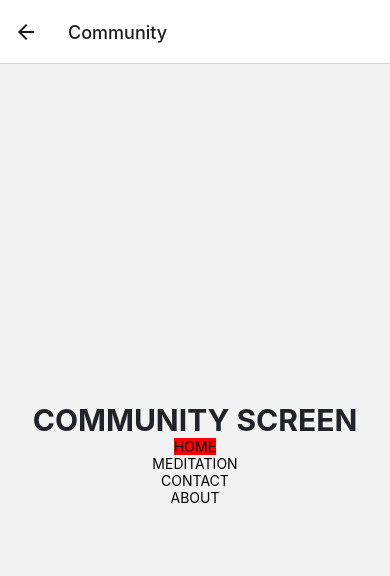
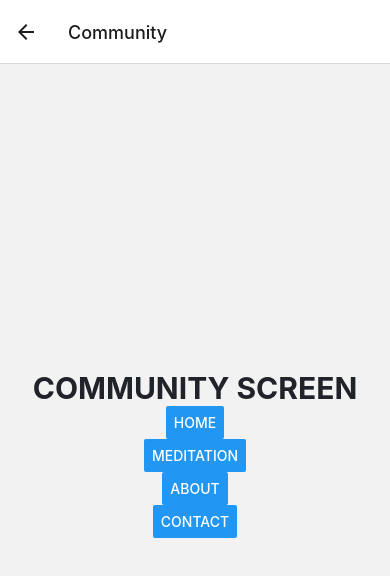
Before and after one commit to danieldenton/time-is-all-we-have-mobile, a React Native app: screen /Community in a window 390 px wide. Shown: the top 576 px of the page. Built offline with nearby package versions, Linux system fonts and the light colour scheme.

Commit message:
updated nav working and importing NavButtons

```diff
--- a/src/components/NavButtons.tsx
+++ b/src/components/NavButtons.tsx
@@ -1,8 +1,9 @@
 import React from "react";
 import { Button } from "react-native";
 import { IStackScreenProps } from "../navigation/StackScreenProps";
+import { IRouteNames } from "../navigation/routeNames";
 
-export const NavButtons: React.FunctionComponent<IStackScreenProps & any> = ({ navigation, names }) => {
+export const NavButtons: React.FunctionComponent<any> = ({ navigation, names }) => {
 
   const navButtons = names.map((name: string, i: number) => {
     return (
--- /dev/null
+++ b/src/navigation/routeNames.ts
@@ -0,0 +1,7 @@
+export interface IRouteNames {
+ names: string[]
+}
+
+export const routeNames: string[] = [
+    "Home", "Meditation", "Community", "About", "Contact"
+]
--- a/src/screens/About.tsx
+++ b/src/screens/About.tsx
@@ -1,45 +1,22 @@
 import React from "react";
 import { StatusBar } from "expo-status-bar";
-import { Text, View, Pressable } from "react-native";
+import { Text, View } from "react-native";
 import { IStackScreenProps } from "../navigation/StackScreenProps";
 import { styles } from "../styles";
+import { NavButtons } from "../components/NavButtons";
+import { routeNames } from "../navigation/routeNames";
 
 export const AboutScreen: React.FunctionComponent<IStackScreenProps> = (
   props
 ) => {
   const { navigation } = props;
 
+  const names = routeNames.filter((rn, i) => i !== 3)
+
   return (
     <View style={styles.container}>
       <Text style={styles.text}>ABOUT</Text>
-      <Pressable
-        onPress={() => {
-          navigation.navigate("Home");
-        }}
-      >
-        <Text>HOME</Text>
-      </Pressable>
-      <Pressable
-        onPress={() => {
-          navigation.navigate("Meditation");
-        }}
-      >
-        <Text>MEDITATION</Text>
-      </Pressable>
-      <Pressable
-        onPress={() => {
-          navigation.navigate("Community");
-        }}
-      >
-        <Text>COMMUNITY</Text>
-      </Pressable>
-      <Pressable
-        onPress={() => {
-          navigation.navigate("Contact");
-        }}
-      >
-        <Text>CONTACT</Text>
-      </Pressable>
+      <NavButtons navigation={navigation} names={names} />
       <StatusBar style="auto" />
     </View>
   );
--- a/src/screens/Community.tsx
+++ b/src/screens/Community.tsx
@@ -1,46 +1,22 @@
 import React from "react";
 import { StatusBar } from "expo-status-bar";
-import { Text, View, Pressable } from "react-native";
+import { Text, View } from "react-native";
 import { IStackScreenProps } from "../navigation/StackScreenProps";
 import { styles } from "../styles";
+import { NavButtons } from "../components/NavButtons";
+import { routeNames } from "../navigation/routeNames";
 
 export const CommunityScreen: React.FunctionComponent<IStackScreenProps> = (
   props
 ) => {
   const { navigation } = props;
 
+  const names = routeNames.filter((rn, i) => i !== 2)
+
   return (
     <View style={styles.container}>
       <Text style={styles.text}>COMMUNITY SCREEN</Text>
-      <Pressable
-        style={{ backgroundColor: "red" }}
-        onPress={() => {
-          navigation.navigate("Home");
-        }}
-      >
-        <Text>HOME</Text>
-      </Pressable>
-      <Pressable
-        onPress={() => {
-          navigation.navigate("Meditation");
-        }}
-      >
-        <Text>MEDITATION</Text>
-      </Pressable>
-      <Pressable
-        onPress={() => {
-          navigation.navigate("Contact");
-        }}
-      >
-        <Text>CONTACT</Text>
-      </Pressable>
-      <Pressable
-        onPress={() => {
-          navigation.navigate("About");
-        }}
-      >
-        <Text>ABOUT</Text>
-      </Pressable>
+      <NavButtons navigation={navigation} names={names} />
       <StatusBar style="auto" />
     </View>
   );
--- a/src/screens/Contact.tsx
+++ b/src/screens/Contact.tsx
@@ -1,45 +1,22 @@
 import React from "react";
 import { StatusBar } from "expo-status-bar";
-import { Text, View, Pressable } from "react-native";
+import { Text, View } from "react-native";
 import { IStackScreenProps } from "../navigation/StackScreenProps";
 import { styles } from "../styles";
+import { NavButtons } from "../components/NavButtons";
+import { routeNames } from "../navigation/routeNames";
 
 export const ContactScreen: React.FunctionComponent<IStackScreenProps> = (
   props
 ) => {
   const { navigation } = props;
 
+  const names = routeNames.filter((rn, i) => i !== 4)
+
   return (
     <View style={styles.container}>
       <Text style={styles.text}>CONTACT</Text>
-      <Pressable
-        onPress={() => {
-          navigation.navigate("Home");
-        }}
-      >
-        <Text>HOME</Text>
-      </Pressable>
-      <Pressable
-        onPress={() => {
-          navigation.navigate("Meditation");
-        }}
-      >
-        <Text>MEDITATION</Text>
-      </Pressable>
-      <Pressable
-        onPress={() => {
-          navigation.navigate("Community");
-        }}
-      >
-        <Text>COMMUNITY</Text>
-      </Pressable>
-      <Pressable
-        onPress={() => {
-          navigation.navigate("About");
-        }}
-      >
-        <Text>ABOUT</Text>
-      </Pressable>
+      <NavButtons navigation={navigation} names={names} />
       <StatusBar style="auto" />
     </View>
   );
--- a/src/screens/Home.tsx
+++ b/src/screens/Home.tsx
@@ -4,19 +4,19 @@ import { Text, View } from "react-native";
 import { IStackScreenProps } from "../navigation/StackScreenProps";
 import { styles } from "../styles";
 import { NavButtons } from "../components/NavButtons";
-import { routes } from "../navigation/routes"
+import { routeNames } from "../navigation/routeNames";
 
 export const HomeScreen: React.FunctionComponent<IStackScreenProps> = (
   props
 ) => {
   const { navigation } = props;
 
-const names = routes.map((r) => { return r.name })
+const names = routeNames.filter((rn, i) => i !== 0)
 
   return (
     <View style={styles.container}>
       <Text style={styles.text}>TIME IS ALL WE HAVE</Text>
-      <NavButtons navigation={navigation} names={names} />
+      <NavButtons navigation={navigation} names={names}/>
       <StatusBar style="auto" />
     </View>
   );
--- a/src/screens/Meditation.tsx
+++ b/src/screens/Meditation.tsx
@@ -1,45 +1,22 @@
 import React from "react";
-import { View, Text, Pressable } from "react-native";
+import { View, Text } from "react-native";
 import { StatusBar } from "expo-status-bar";
 import { IStackScreenProps } from "../navigation/StackScreenProps";
 import { styles } from "../styles";
+import { NavButtons } from "../components/NavButtons";
+import { routeNames } from "../navigation/routeNames";
 
 export const MeditationScreen: React.FunctionComponent<IStackScreenProps> = (
   props
 ) => {
   const { navigation } = props;
 
+  const names = routeNames.filter((rn, i) => i !== 1)
+
   return (
     <View style={styles.container}>
       <Text style={styles.text}>MEDITATION SCREEN</Text>
-      <Pressable
-        onPress={() => {
-          navigation.navigate("Home");
-        }}
-      >
-        <Text>HOME</Text>
-      </Pressable>
-      <Pressable
-        onPress={() => {
-          navigation.navigate("Community");
-        }}
-      >
-        <Text>COMMUNITY</Text>
-      </Pressable>
-      <Pressable
-        onPress={() => {
-          navigation.navigate("About");
-        }}
-      >
-        <Text>ABOUT</Text>
-      </Pressable>
-      <Pressable
-        onPress={() => {
-          navigation.navigate("Contact");
-        }}
-      >
-        <Text>CONTACT</Text>
-      </Pressable>
+      <NavButtons navigation={navigation} names={names} />
       <StatusBar style="auto" />
     </View>
   );
```
Also changed, not shown: src/navigation/StackScreenProps.ts (line endings or trailing spaces).
